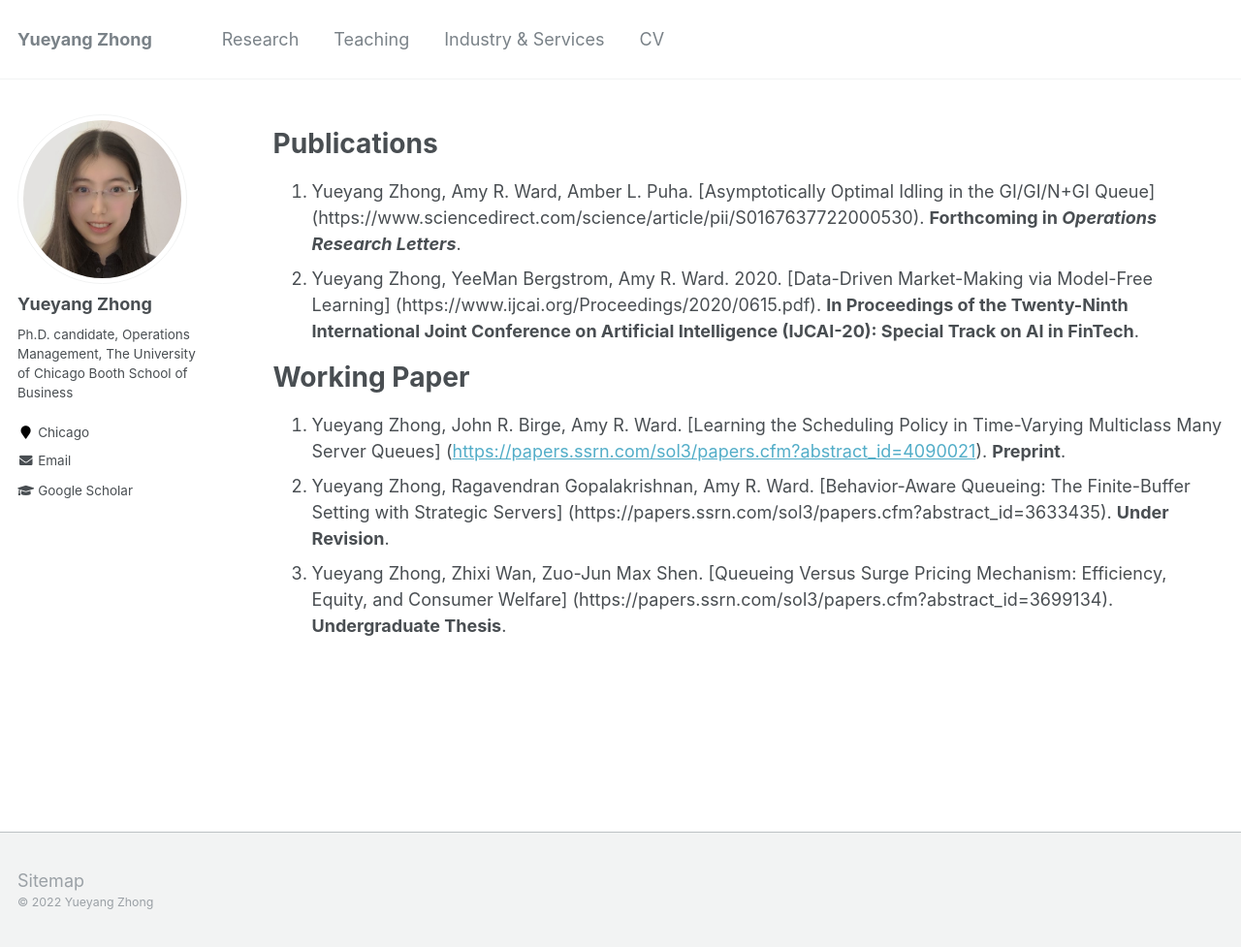
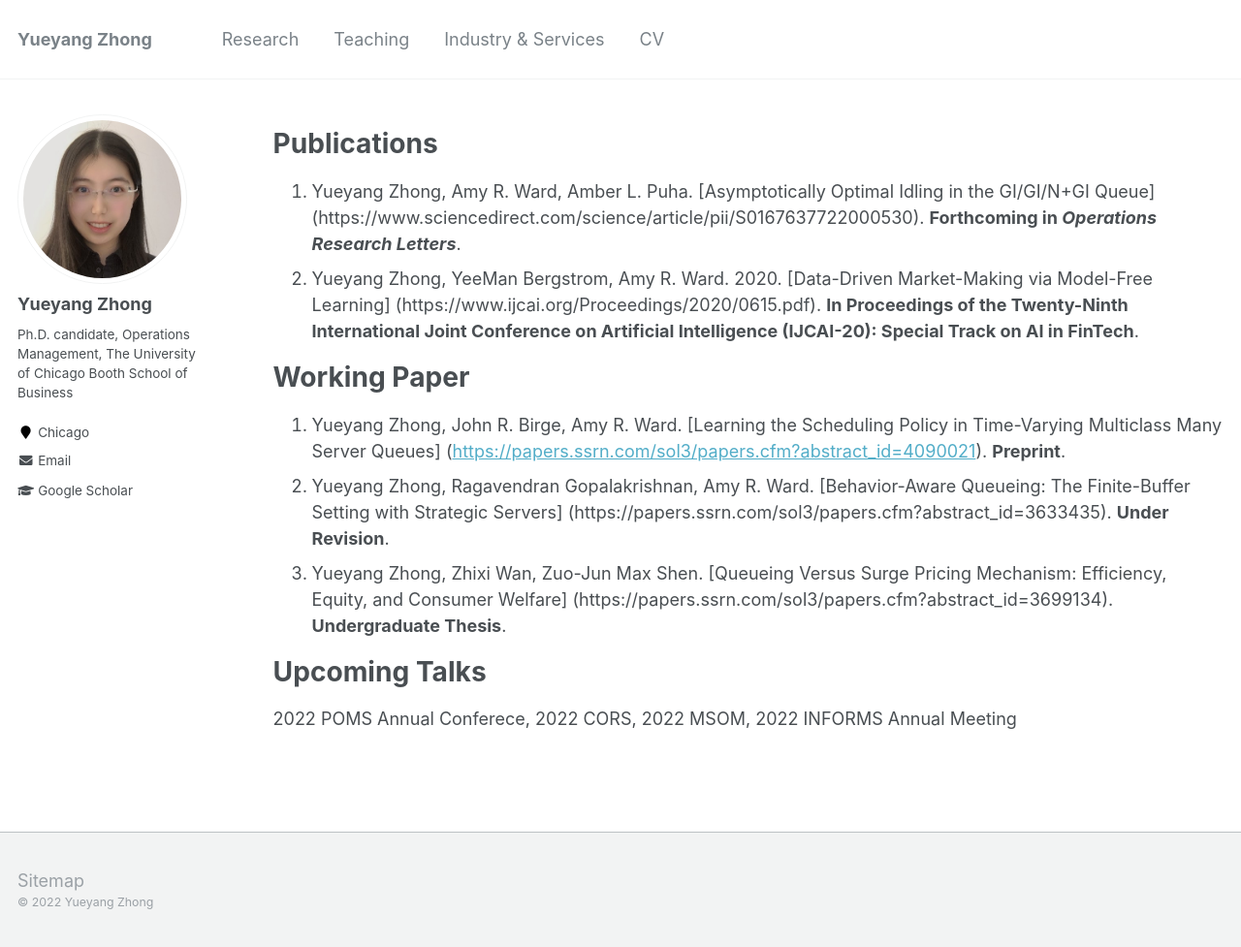
Before and after one commit to alicemengqi/site, a Jekyll site: the page built from _pages/publications.md, in a window 1280 px wide and 977 px high. Shown: the whole window at 97% size. Built offline with Jekyll 4.4.1, drawn with Linux system fonts in a browser that asks for light colours.

Commit message:
Update publications.md

```diff
--- a/_pages/publications.md
+++ b/_pages/publications.md
@@ -15,3 +15,7 @@ author_profile: true
 1. Yueyang Zhong, John R. Birge, Amy R. Ward. [Learning the Scheduling Policy in Time-Varying Multiclass Many Server Queues] ([https://papers.ssrn.com/sol3/papers.cfm?abstract_id=4090021](https://papers.ssrn.com/sol3/papers.cfm?abstract_id=4090021)). **Preprint**.
 2. Yueyang Zhong, Ragavendran Gopalakrishnan, Amy R. Ward. [Behavior-Aware Queueing: The Finite-Buffer Setting with Strategic Servers] (https://papers.ssrn.com/sol3/papers.cfm?abstract_id=3633435). **Under Revision**.
 3. Yueyang Zhong, Zhixi Wan, Zuo-Jun Max Shen. [Queueing Versus Surge Pricing Mechanism: Efficiency, Equity, and Consumer Welfare] (https://papers.ssrn.com/sol3/papers.cfm?abstract_id=3699134). **Undergraduate Thesis**.
+
+
+# Upcoming Talks
+2022 POMS Annual Conferece, 2022 CORS, 2022 MSOM, 2022 INFORMS Annual Meeting
```
